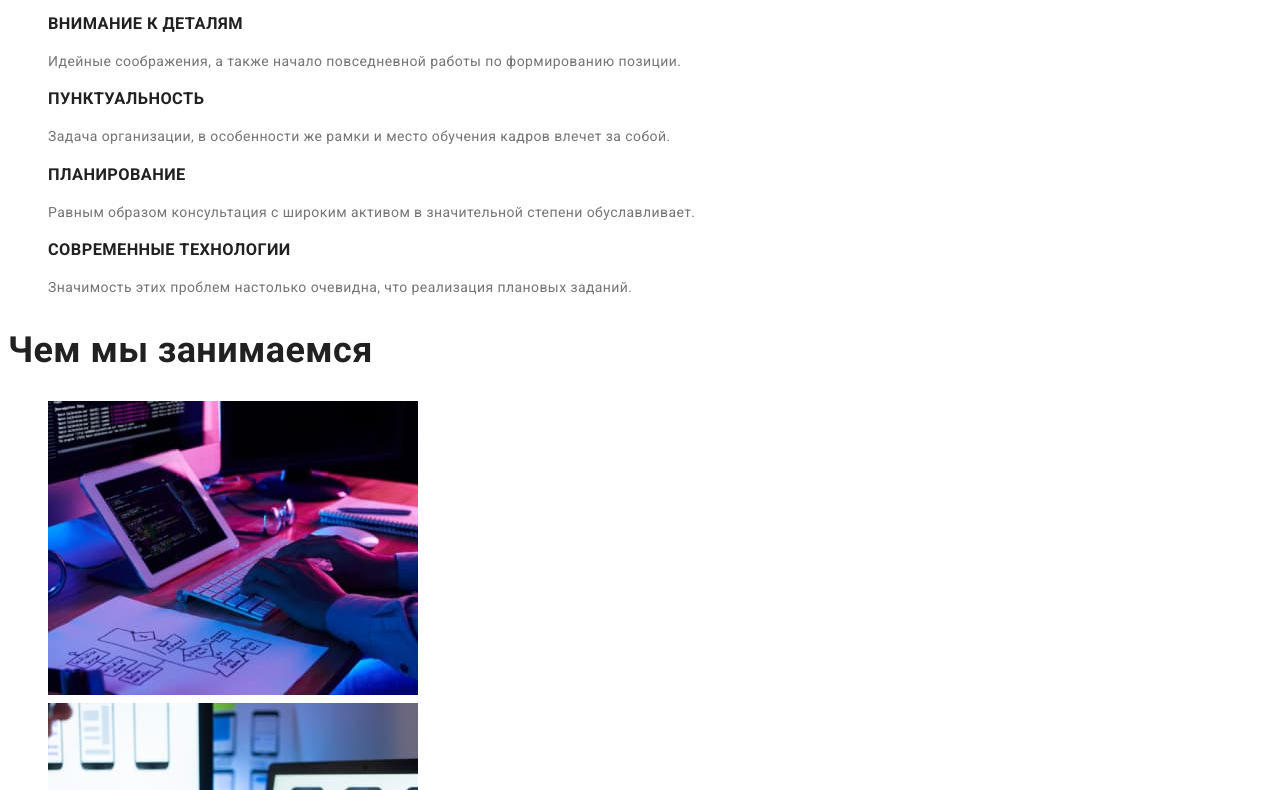
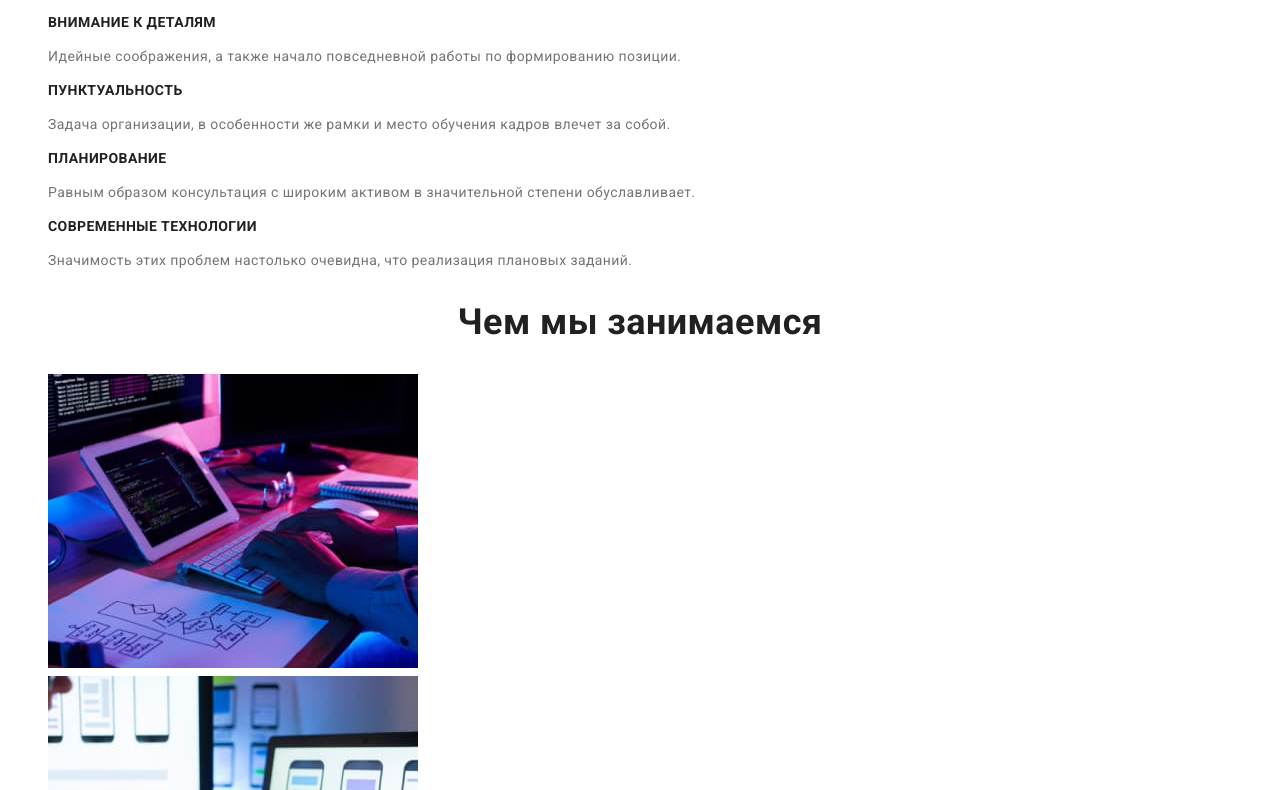
Before and after one commit to AntoBo/goit-markup-hw-02, a plain HTML site: page index.html in a window 1280 px wide. Shown: the part 431-1221 px from the top of the page. Drawn offline with Linux system fonts and the light colour scheme.

Commit message:
section css finished

```diff
--- a/css/styles.css
+++ b/css/styles.css
@@ -85,9 +85,11 @@ body {
 .section .h2 {
   font-size: 36px;
   line-height: 1.16;
+  text-align: center;
 }
 
-.features .h3 {
+.section.features .h3 {
+  font-size: 14px; /*не могу понять почему этот класс не наследует 14 шрифт от body. приходится указывать здесь */
   text-transform: uppercase;
   line-height: 1.14;
 }
```
